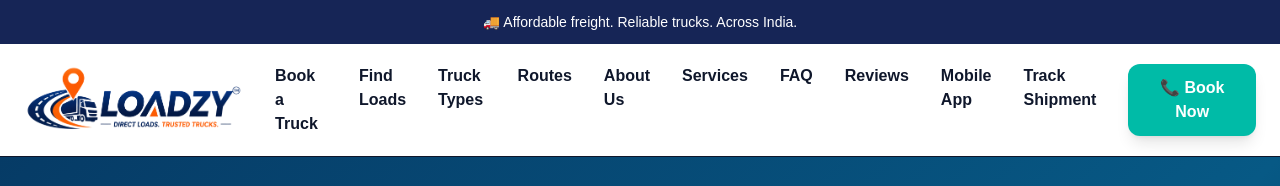
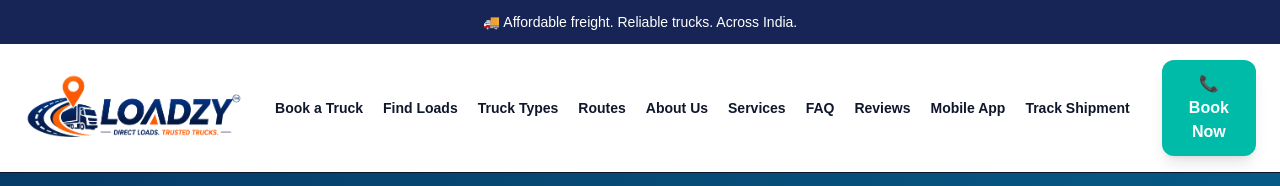
Before and after one commit to haleemablog-del/loadzy, a Next.js app: page / in a window 1280 px wide. Shown: the top 186 px of the page. Built offline with nearby package versions, Linux system fonts and the light colour scheme; no server answers; the database is empty.

Commit message:
Fix desktop navigation wrapping

```diff
--- a/app/page.tsx
+++ b/app/page.tsx
@@ -193,7 +193,7 @@
   />
 </div>
 
-          <div className="hidden gap-8 font-semibold md:flex">
+          <div className="hidden items-center gap-5 whitespace-nowrap text-sm font-semibold md:flex">
             <a href="#book" className="hover:text-blue-600">
               Book a Truck
             </a>
```
